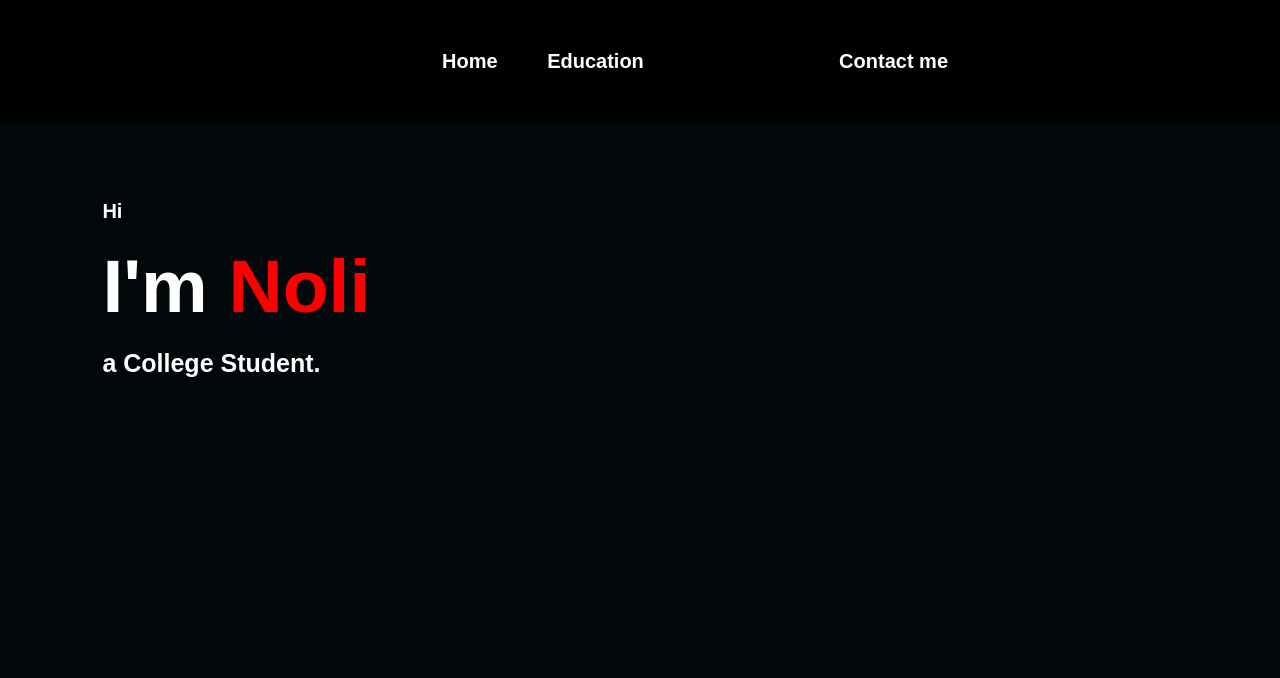
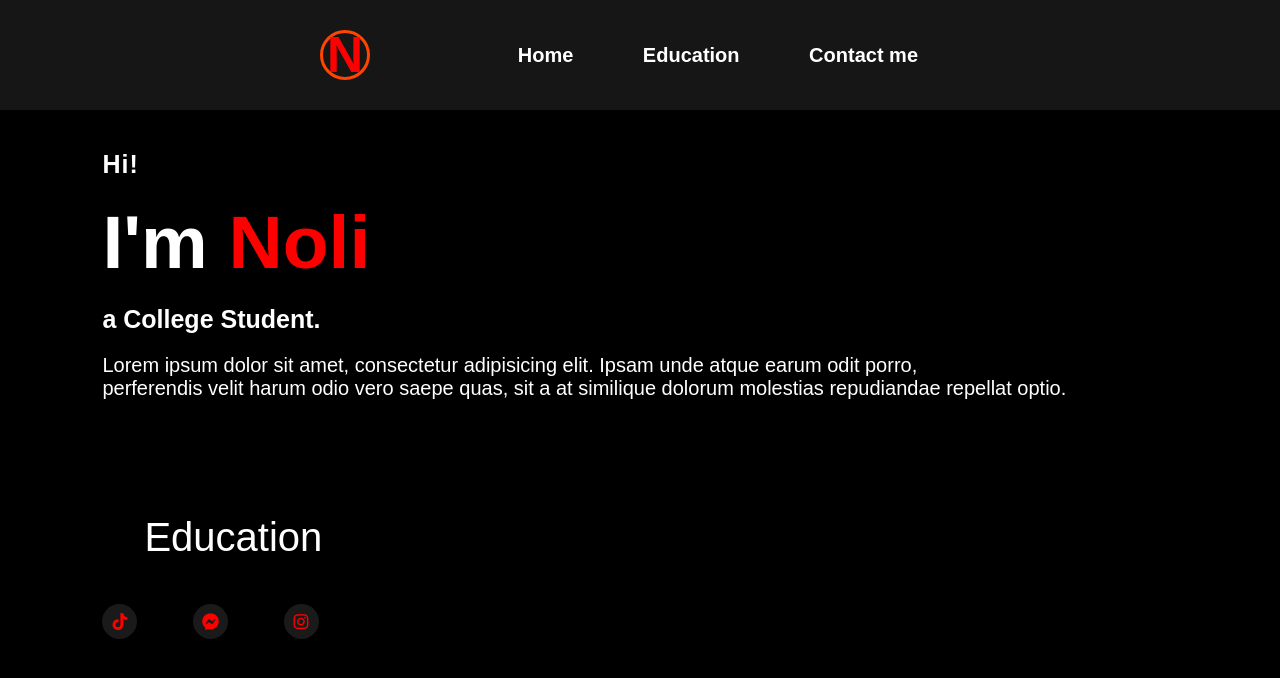
Before and after one commit to AgnesBalboa/C_STUDY_G4, a plain HTML site: page Dollente_Portfolio.html in a window 1280 px wide. Drawn offline with Linux system fonts and the light colour scheme.

Commit message:
Added incomplete feautures

```diff
--- a/Dollente_Portfolio.html
+++ b/Dollente_Portfolio.html
@@ -4,24 +4,42 @@
         <meta charset="UTF-8">
         <meta name="viewport" content="width=device-width, initial-scale=1.0">
         <title>My Portfolio</title>
+        <link rel="stylesheet" href="https://cdnjs.cloudflare.com/ajax/libs/font-awesome/6.5.1/css/all.min.css" integrity=
+        "sha512-DTOQO9RWCH3ppGqcWaEA1BIZOC6xxalwEsw9c2QQeAIftl+Vegovlnee1c9QX4TctnWMn13TZye+giMm8e2LwA==" crossorigin="anonymous" referrerpolicy="no-referrer" />
         <link rel="stylesheet" href="style.css"
+
+
+
+
             </head>
         <body>
-    <div class="header" >
 
+            <div class="header">
+                <h4>N</h4>
                 <nav class="navbar">
                     <a href="#" class="home"> Home</a>
                     <a href="#" class="educ">Education</a>
+                    <a href="#" class="contact"> Contact me</a>
                 </nav>
-        <a href="#" class="contact"> Contact me</a>
-    </div>
 
                 <div class="content">
-            <h3>Hi</h3>
-            <h2>I'm   <span>Noli <br> </span> </h2>
+                    <h3>Hi!</h3>
+                    <h2>I'm <span>Noli <br> </span> </h2>
                     <h1>a College Student.</h1>
+                    <p>Lorem ipsum dolor sit amet, consectetur adipisicing elit. Ipsam unde atque earum odit porro, <br>perferendis velit harum odio vero
+                        saepe quas, sit a at similique dolorum molestias repudiandae repellat optio.</p>
+                    <h5>Education</h5>
+
+
+                    <div class="social">
+                        <a href="#"> <i class="fa-brands fa-tiktok"></i></i></a>
+                        <a href="#"> <i class="fa-brands fa-facebook-messenger"></i></a>
+                        <a href="#"> <i class="fa-brands fa-instagram"></i></a>
+
+
                     </div>
-
+                </div>
+            </div>
 
         </body>
     </html>
--- a/style.css
+++ b/style.css
@@ -7,7 +7,21 @@
     list-style: none;
 }
 body{
-    background: #02070a;
+    background: black;
+}
+h4{
+
+    width: 50px;
+    height: 50px;
+    background: transparent;
+    border: 3px solid orangered;
+    color: red;
+    border-radius: 50%;
+    display: inline-flex;
+    align-items: center;
+    justify-content: center;
+    font-size: 50px;
+    cursor: pointer;
 }
 .header{
     position: fixed;
@@ -15,7 +29,7 @@ body{
     left: 0;
     width: 100%;
     padding: 30px 25%;
-    background: rgba(0, 0, 0, 0.8);
+    background: rgb(22, 22, 22);
     backdrop-filter: blur(10px);
     display: flex;
     justify-content: space-between;
@@ -23,11 +37,7 @@ body{
     z-index: 100;
     font-size: 20px;
 }
-.navbar{
-    padding: 20px 100px;
-
-}
-.home{
+.navbar a {
     color: white;
     text-decoration: none ;
     border: 2px solid transparent;
@@ -35,44 +45,29 @@ body{
     padding: 10px 20px;
     border-radius: 10px ;
     transition:  transform 0.2s ;
-}
-
-.educ{
-    color: white;
-    text-decoration: none ;
-    border: 2px solid transparent;
-    font-weight: bold;
-    padding:  10px 20px;
-    border-radius: 10px ;
-    transition:  transform 0.2s ;
+    margin-right: 20px;
 }
 
 .home:hover{
     background-color: red;
     box-shadow: 0 0 50px red;
     color: white;
+    transition: .5s;
 }
 .educ:hover{
     background-color: red;
     box-shadow: 0 0 50px red;
     color: white;
+    transition: .5s;
 }
 .contact:hover{
     background-color: red;
     box-shadow: 0 0 50px red;
     color: white;
+    transition: .5s;
 
 }
-.contact{
-    color: white;
-    text-decoration: none ;
-    border: 2px solid transparent;
-    font-weight: bold;
-    padding: 15px 10px;
-    border-radius: 10px ;
-    transition:  transform 0.2s ;
 
-}
 span{
 color: red;
 }
@@ -94,6 +89,51 @@ h1{
 h3{
 
     color: white;
-    letter-spacing: 5;
-    font-size: 20px;
+    letter-spacing: 1px;
+    font-size: 25px;
 }
+.content {
+    top: 150px;
+}
+.content p{
+    color: white;
+}
+
+
+.social a{
+    width: 35px;
+    height: 35px;
+    border-radius: 50%;
+    display: inline-flex  ;
+    align-items:center;
+    justify-content: center;
+    font-size: 17px;
+    color: red;
+    cursor: pointer;
+    margin-top: 30px;
+    margin-right: 50px;
+    background-color: rgba(255, 255, 255, 0.1) ;
+    margin-bottom: 35px;
+}
+.social a:hover{
+    transform: scale (1.1);
+    background: rgba(255, 255, 255, 0.24);
+    transition: .5s;
+}
+ .content h5{
+    color: white;
+    font-size: 40px;
+    font-weight: 500;
+    line-height: 50px;
+    padding: 10px 40px;
+    margin-top: 100px;
+    border-radius: 30px;
+    border: 2px solid transparent;
+    cursor: pointer;
+}
+.content h5:hover{
+    background: transparent;
+    border: 2px solid red;
+    color: red;
+    transition: .5s;
+}
```
Lines whose indentation alone changed are shown as unchanged.
